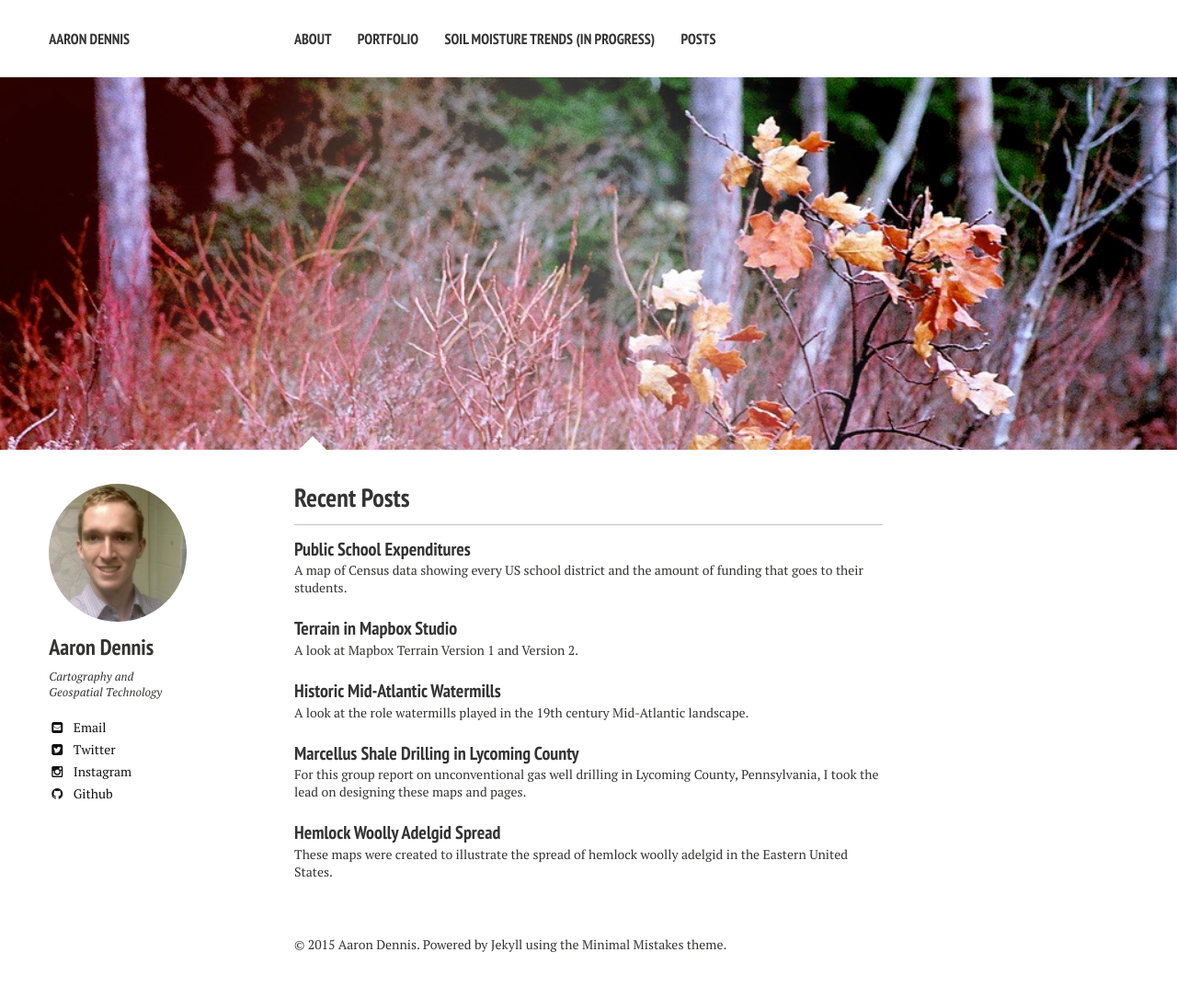
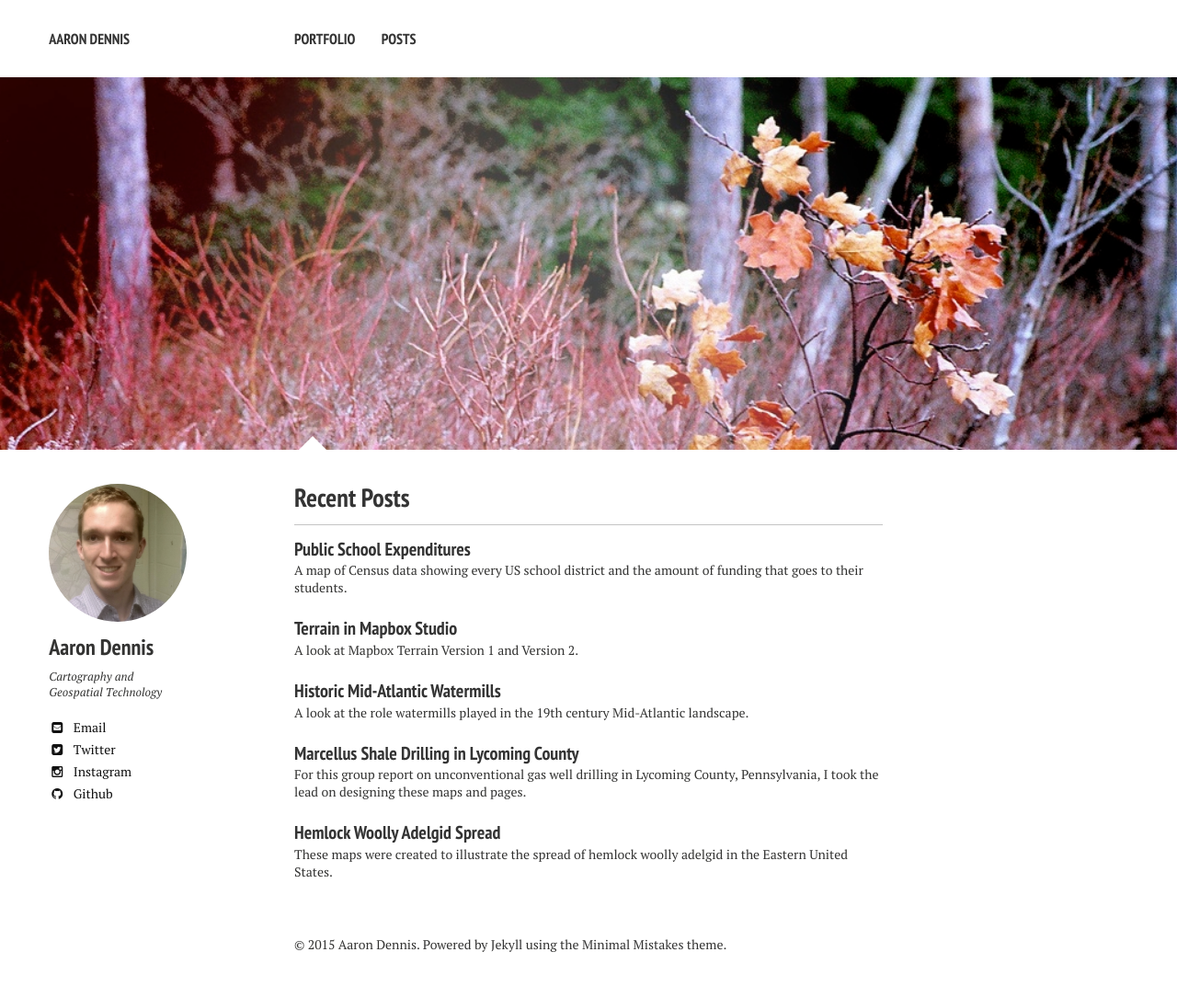
Before and after one commit to Joe-Robertson/aaronpdennis.github.io, a Jekyll site: the page built from index.md, in a window 1280 px wide. Shown: the whole page at 92% size. Built offline with Jekyll 4.4.1, drawn with Linux system fonts in a browser that asks for light colours; nearby versions of some CDN libraries.

Commit message:
different navigation

```diff
--- a/_data/navigation.yml
+++ b/_data/navigation.yml
@@ -1,13 +1,7 @@
 # Site navigation links
-
-- title: About
-  url: /about/
 
 - title: Portfolio
   url: /portfolio/
 
-- title: Soil Moisture Trends (in progress)
-  url: /soil-moisture-trends/
-
 - title: Posts
   url: /posts/
```
